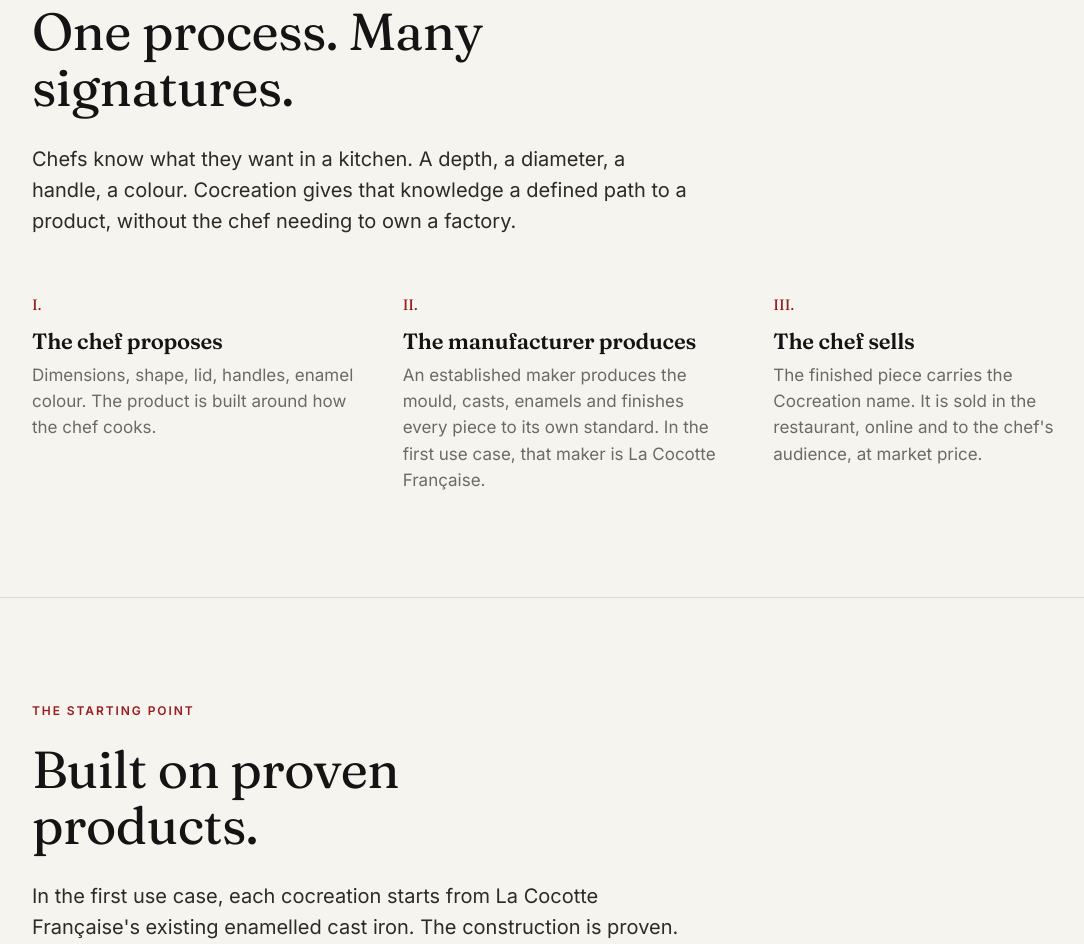
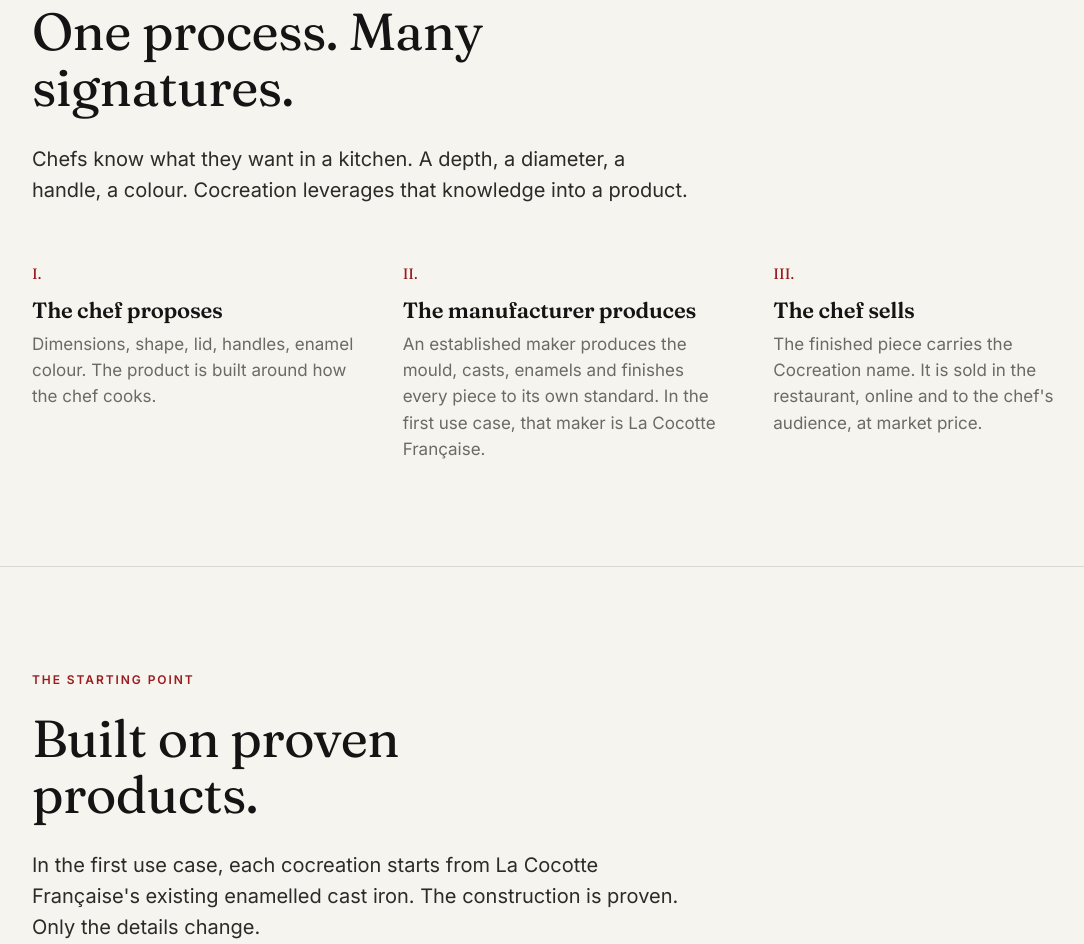
Before and after one commit to 46corentin/cocreation, a plain HTML site: page index.html in a window 1280 px wide. Shown: the part 1240-2184 px from the top of the page, without its empty margins (76-1160 px from the left). Drawn offline with Linux system fonts and the light colour scheme.

Commit message:
Model intro: Cocreation leverages that knowledge into a product
Co-Authored-By: Claude Opus 5.5 <noreply@anthropic.com>
Claude-Session: https://claude.ai/code/session_01YQqL6kdtxuL8cs2ojwkRMY

```diff
--- a/index.html
+++ b/index.html
@@ -167,7 +167,7 @@
   <div class="wrap">
     <p class="eyebrow">The model</p>
     <h2>One process. Many signatures.</h2>
-    <p class="lead">Chefs know what they want in a kitchen. A depth, a diameter, a handle, a colour. Cocreation gives that knowledge a defined path to a product, without the chef needing to own a factory.</p>
+    <p class="lead">Chefs know what they want in a kitchen. A depth, a diameter, a handle, a colour. Cocreation leverages that knowledge into a product.</p>
     <div class="cols3">
       <div><p class="n">I.</p><h3>The chef proposes</h3><p class="muted">Dimensions, shape, lid, handles, enamel colour. The product is built around how the chef cooks.</p></div>
       <div><p class="n">II.</p><h3>The manufacturer produces</h3><p class="muted">An established maker produces the mould, casts, enamels and finishes every piece to its own standard. In the first use case, that maker is La Cocotte Française.</p></div>
```
